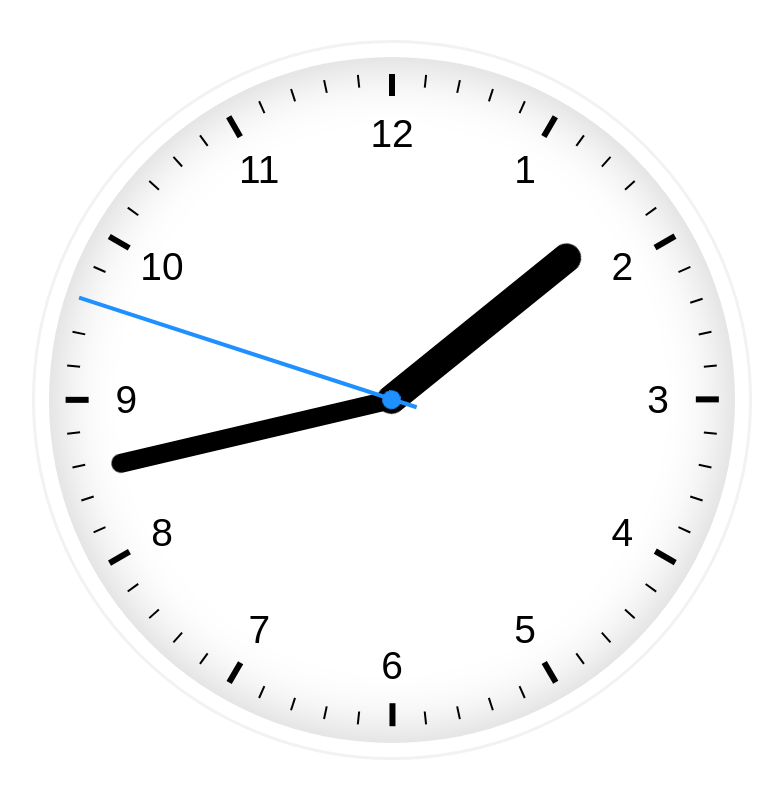
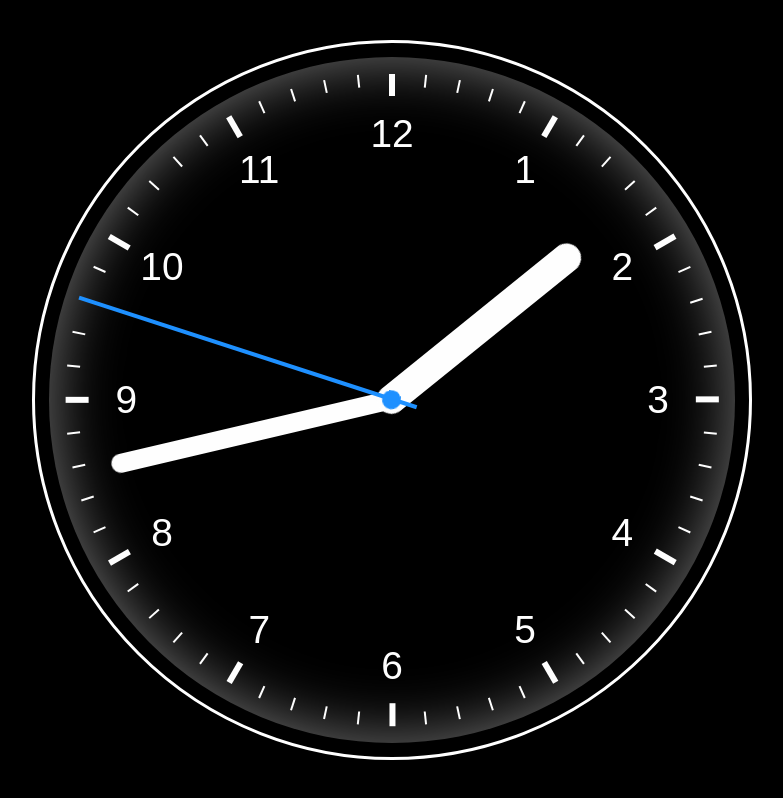
Before and after one commit to jgottig/Reloj, a plain HTML site: page index.html in a window 1280 px wide. Shown: the whole page, without its empty margins (248-1031 px from the left). Drawn offline with Linux system fonts and the light colour scheme.

Commit message:
Add files via upload

```diff
--- a/style.css
+++ b/style.css
@@ -5,10 +5,10 @@
 }
 
 :root {
-  --c1: white;
-  --c2: black;
-  --cb: hsl(0,0%,95%);
-  --cs: hsl(0,0%,80%);
+  --c1: rgb(0, 0, 0);
+  --c2: rgb(254, 254, 254);
+  --cb: hsl(0, 0%, 100%);
+  --cs: hsl(0, 0%, 46%);
   --cbs: dodgerblue;
   --cbm: var(--c2);
   --cbh: var(--c2);
```
